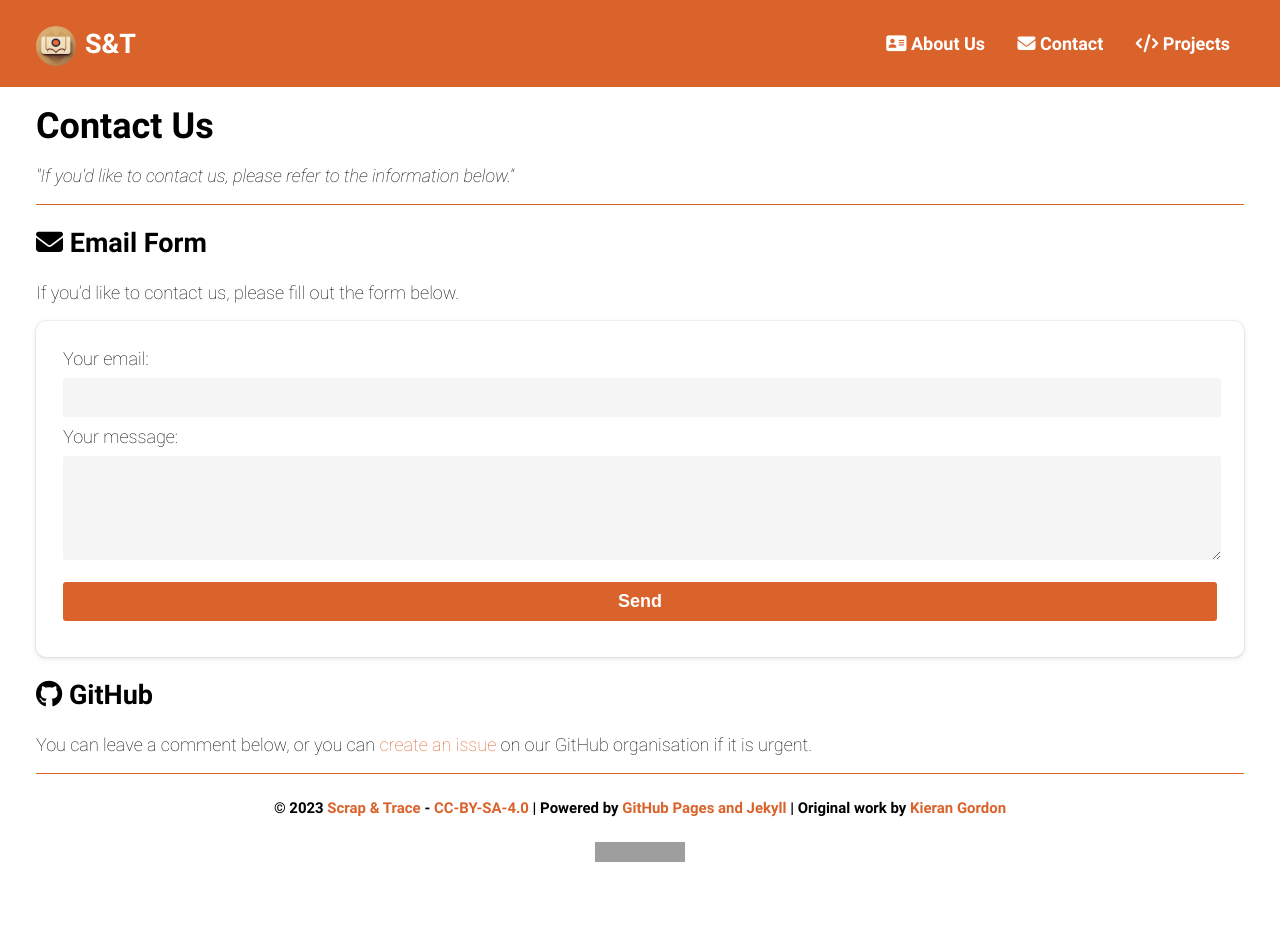
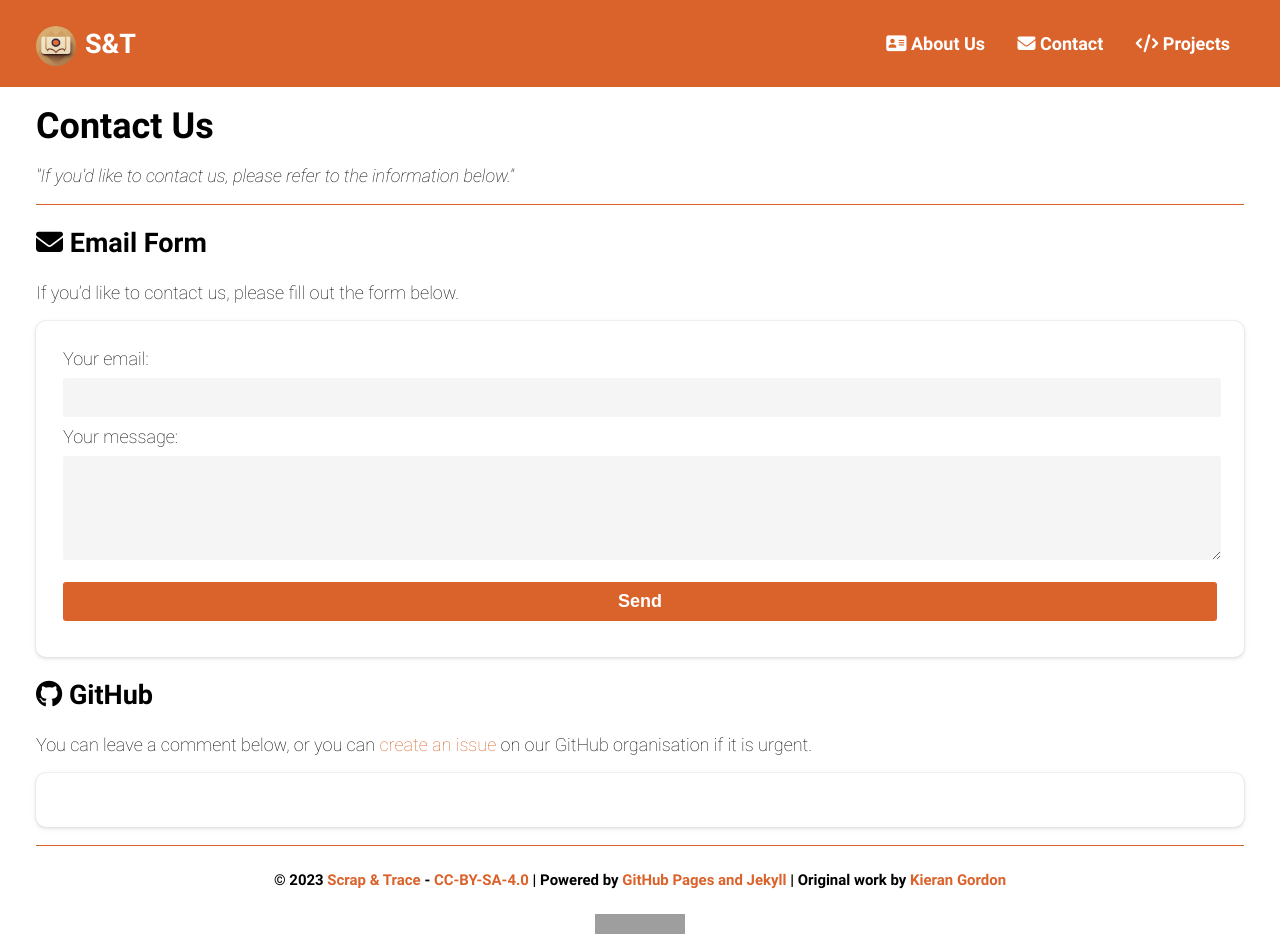
Before and after one commit to scrap-and-trace/scrap-and-trace.github.io, a Jekyll site: the page built from contact.md, in a window 1280 px wide. Built offline with Jekyll 4.4.1, drawn with Linux system fonts in a browser that asks for light colours; comment, search, counter and statistics services are not loaded; before the commit the page ends 900 px from its top, so only the background shows below that; grey boxes are pictures that could not be loaded.

Commit message:
Better email form and github comments formatting

```diff
--- a/_includes/giscus.html
+++ b/_includes/giscus.html
@@ -1,5 +1,7 @@
-<script src="https://giscus.app/client.js" data-repo="scrap-and-trace/.github" data-repo-id="R_kgDOIvXYqg"
+<div class="giscus-container">
+    <script src="https://giscus.app/client.js" data-repo="scrap-and-trace/.github" data-repo-id="R_kgDOIvXYqg"
         data-category="Announcements" data-category-id="DIC_kwDOIvXYqs4CT4_9" data-mapping="pathname" data-strict="0"
         data-reactions-enabled="0" data-emit-metadata="0" data-input-position="top" data-theme="preferred_color_scheme"
         data-lang="en" crossorigin="anonymous" async>
         </script>
+</div>
--- a/styles/style.css
+++ b/styles/style.css
@@ -209,7 +209,6 @@ hr {
 }
 
 .contact-form {
-  /* style like about-container */
   border-color: #FFFFFF50;
   border-radius: 10px;
   background-color: var(--grey);
@@ -262,6 +261,21 @@ hr {
 .contact-form button:hover {
   background-color: #3c3c3c;
   transition: background-color 0.2s ease;
+}
+
+.giscus-container {
+  display: flex;
+  flex-wrap: wrap;
+  justify-content: space-evenly;
+  margin: 0;
+  padding: 0;
+  list-style-type: none;
+  background-color: #0d1117;
+  color: var(--white);
+  padding: 1.5em;
+  margin: 1em 0;
+  border-radius: 10px;
+  box-shadow: 0 0 0 1px rgba(0, 0, 0, 0.03), 0 1px 3px 1px rgba(0, 0, 0, 0.07), 0 2px 6px 2px rgba(0, 0, 0, 0.03);
 }
 
 @media screen and (prefers-color-scheme: light) {
@@ -319,6 +333,11 @@ hr {
   .contact-form button:hover {
     background-color: #f5f5f5;
     transition: background-color 0.2s ease;
+    color: var(--black);
+  }
+
+  .giscus-container {
+    background-color: var(--white);
     color: var(--black);
   }
 }
```
